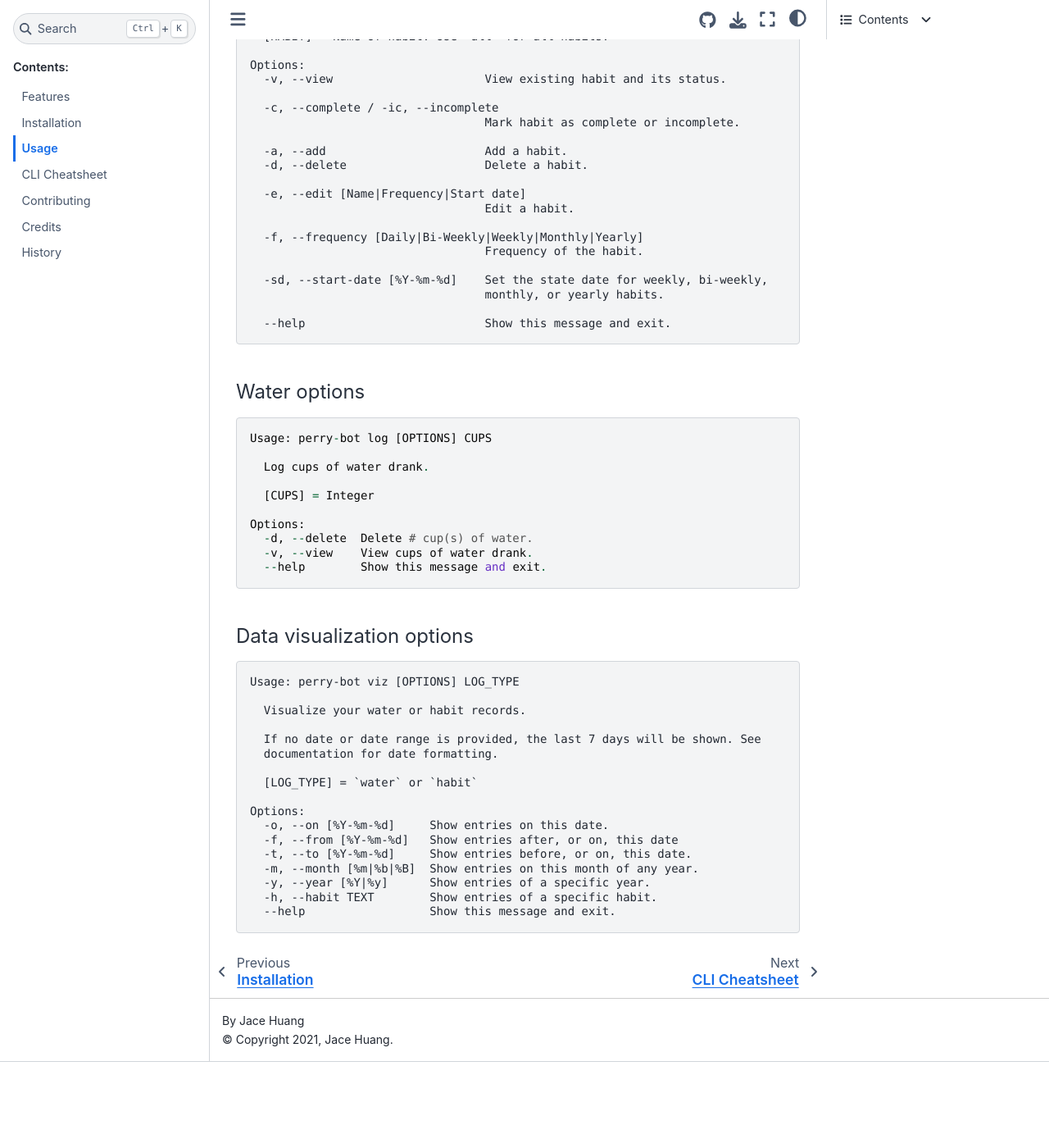
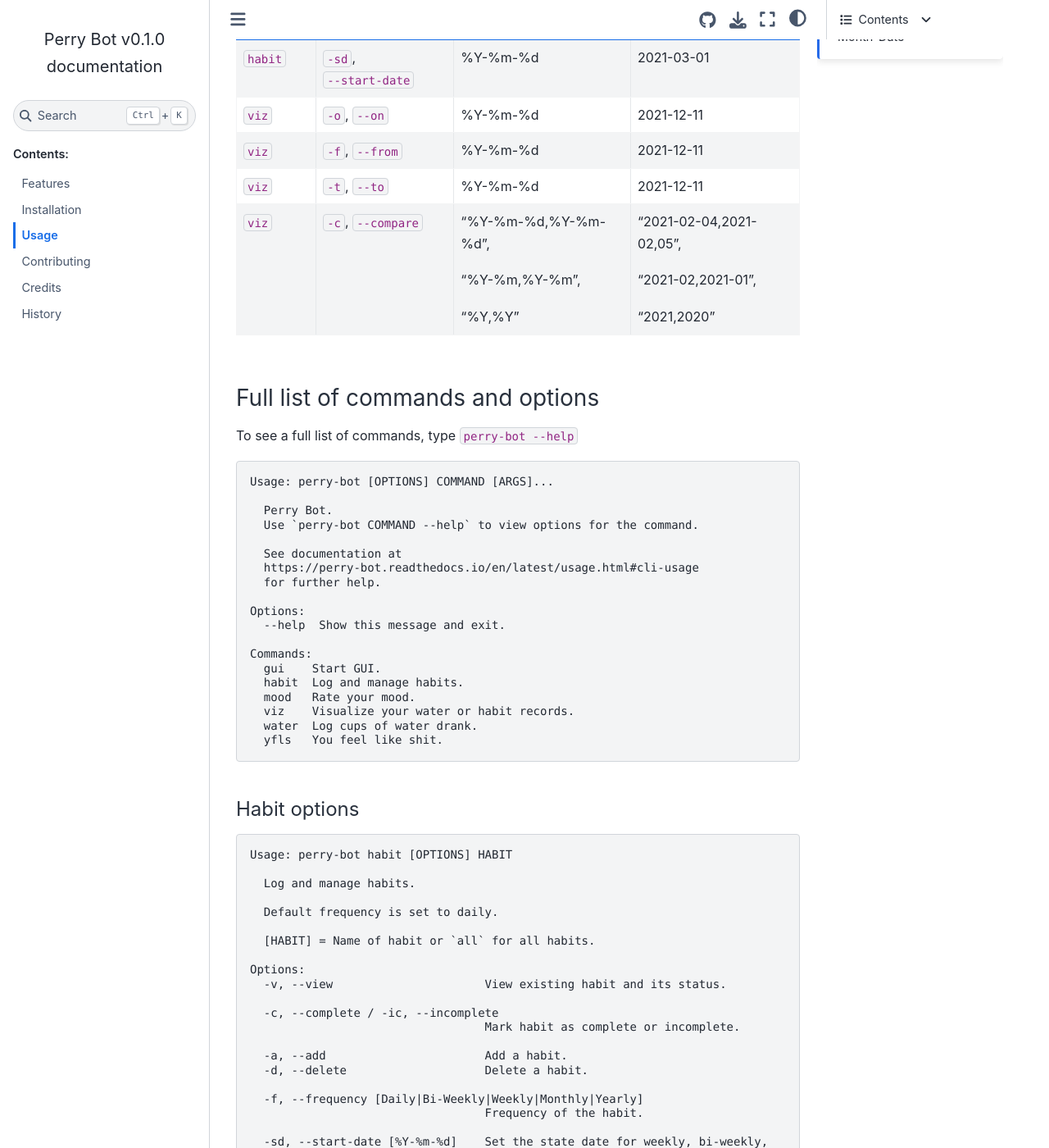
Before and after one commit to shunnkou/perry-bot, a Sphinx documentation site: the page built from docs/usage.rst, in a window 1280 px wide and 1400 px high, scrolled down 4780 px. Shown: the whole window at 82% size. Built offline with Sphinx 7.4.7 and the Sphinx Book theme 1.1.4, drawn with Linux system fonts in a browser that asks for light colours; before the commit the page ends 6075 px from its top, so only the background shows below that; some of the changed text lies outside the part shown.

Commit message:
Update docs

```diff
--- a/AUTHORS.rst
+++ b/AUTHORS.rst
@@ -12,11 +12,15 @@
 
 None yet. Why not be the first?
 
+Misc
 _____
 
 
 This package was created based on a modified
 `audreyr/cookiecutter-pypackage`_ project template using `Cookiecutter`_
 
+The interactive self-care guide is from https://youfeellikeshit.com/.
+
+
 .. _Cookiecutter: https://github.com/cookiecutter/cookiecutter
 .. _audreyr/cookiecutter-pypackage: https://github.com/audreyfeldroy/cookiecutter-pypackage)
--- a/docs/cheatsheet.rst
+++ /dev/null
@@ -1,99 +0,0 @@
-==============
-CLI Cheatsheet
-==============
-
-* A collection of valid command options.
-
-Water
-=====
-* Log water
-
-  * ``$ perry-bot water 2``
-
-* Delete water in case of errors
-
-  * ``$ perry-bot water -d 1``
-
-* View cups of water drank today
-
-  * ``$ perry-bot water -v today``
-
-* Water reminders
-
-  * Start the reminder
-
-    * ``$ perry-bot water --start reminder``
-
-  * Stop the reminder
-
-    * ``$ perry-bot water --stop reminder``
-
-  * Change the reminder's schedule
-
-    * ``$ perry-bot water --edit reminder``
-
-
-Mood
-====
-
-* Rate your mood on a scale of 1 - 10
-
-  * ``$ perry-bot mood 6``
-
-* Add a comment to your mood rating
-
-  * ``$ perry-bot mood -c "Failed an exam today..." 3``
-
-* View today's average mood
-
-  * ``$ perry-bot mood --view today``
-
-
-Habit
-=====
-* Add a habit
-
-  * ``$ perry-bot habit -a "Water plants"``
-  * Specify a habit's frequency and start date
-
-    * ``$ perry-bot habit -a -f bi-weekly -sd 2021-02-18 "Water plants"``
-
-* Delete a habit
-
-  * ``$ perry-bot habit -d "Water plants"``
-
-* Edit a habit
-
-  * ``$ perry-bot habit -e name --original "Water plants" "Water plants!!!"``
-
-    * Note that editing the name of a habit requires an ``original`` option
-  * ``$ perry-bot habit -e frequency -f weekly "Water plants!!!``
-
-
-Data visualization
-==================
-* See data for the last 7 days
-
-  * ``$ perry-bot viz water``
-  * ``$ perry-bot viz habit``
-  * ``$ perry-bot viz mood``
-
-* See data on a specific day
-
-  * ``$ perry-bot viz --on 2021-02-03 water``
-
-* See data in a specific date range
-
-  * ``$ perry-bot viz --from 2021-01-02 --to 2021-02-02 mood``
-
-* Compare data from two dates
-
-  * Compare days
-
-    * ``$ perry-bot viz --compare "2021-02-02,2021-02-05" habit``
-  * Compare months
-
-    * ``$ perry-bot viz --compare "2021-01,2021-02" water``
-  * Compare years
-
-    * ``$perry-bot viz --compare "2020-2021" mood``
--- a/docs/index.rst
+++ b/docs/index.rst
@@ -6,16 +6,15 @@
 
 .. include:: readme.rst
 
-=========
 
 .. toctree::
    :maxdepth: 2
    :caption: Contents:
+   :hidden:
 
    readme
    installation
    usage
-   cheatsheet
    contributing
    authors
    history
--- a/docs/readme.rst
+++ b/docs/readme.rst
@@ -35,7 +35,9 @@
 
 * Water reminder
 * Visualize your tracked data
-* Local data storage with a SQLite database
 * `You feel like sh*t's`_ interactive self-care
 
+  * Save and load your progress
+* Local data storage with a SQLite database
+
 .. _You feel like sh*t's: https://youfeellikeshit.com/
--- a/docs/usage.rst
+++ b/docs/usage.rst
@@ -176,6 +176,13 @@
 If no frequency is specified, the default is daily.
 
 
+.. margin::
+
+    .. attention::
+
+        Editing the name of a habit requires an ``--original`` option
+
+
 Edit a habit
 """"""""""""
 
@@ -212,8 +219,69 @@
 
     $ perry-bot viz [OPTIONS] [LOG_TYPE]
 
-If no date range is provided, the last 7 days will be shown.
+| If no date range is provided, the last 7 days will be shown.
+| For example, to see data for the last 7 days:
 
+.. code-block::
+
+    $ perry-bot viz water
+    $ perry-bot viz habit
+    $ perry-bot viz mood
+
+
+To see data on a specific day:
+
+.. code-block::
+
+    $ perry-bot viz --on 2021-02-03 water
+
+
+To see data in a specific date range:
+
+.. code-block::
+
+    $ perry-bot viz --from 2021-01-02 --to 2021-02-02 mood
+
+
+Compare data from two dates
+"""""""""""""""""""""""""""
+
+To compare days:
+
+.. code-block::
+
+    $ perry-bot viz --compare "2021-02-02,2021-02-05" habit
+
+
+To compare months:
+
+.. code-block::
+
+    $ perry-bot viz --compare "2021-01,2021-02" water
+
+
+To compare years:
+
+.. code-block::
+
+    $ perry-bot viz --compare "2020-2021" mood
+
+
+
+You feel like shit: An interactive self-care guide
+^^^^^^^^^^^^^^^^^^^^^^^^^^^^^^^^^^^^^^^^^^^^^^^^^^
+
+Use the ``yfls`` command:
+
+.. code-block::
+
+    $ perry-bot yfls [OPTIONS]
+
+.. margin::
+
+    .. note::
+
+        Basically, everything is in the format of "Year-Month-Date"
 
 
 Date Formats
@@ -224,7 +292,7 @@
 
     * - Command
       - Option
-      - Accepted Format(s)
+      - Accepted Format
       - Example
     * - ``habit``
       - ``-sd``, ``--start-date``
@@ -243,13 +311,17 @@
       - %Y-%m-%d
       - 2021-12-11
     * - ``viz``
-      - ``-m``, ``--month``
-      - %m, %b, %B
-      - 12, Dec, December
-    * - ``viz``
-      - ``-y``, ``--year``
-      - %Y, %y
-      - 2021, 21
+      - ``-c``, ``--compare``
+      - "%Y-%m-%d,%Y-%m-%d",
+
+        "%Y-%m,%Y-%m",
+
+        "%Y,%Y"
+      - "2021-02-04,2021-02,05",
+
+        "2021-02,2021-01",
+
+        "2021,2020"
 
 
 
@@ -263,12 +335,11 @@
     Usage: perry-bot [OPTIONS] COMMAND [ARGS]...
 
       Perry Bot.
-
       Use `perry-bot COMMAND --help` to view options for the command.
 
       See documentation at
-      https://perry-bot.readthedocs.io/en/latest/usage.html#cli-usage for
-      further help.
+      https://perry-bot.readthedocs.io/en/latest/usage.html#cli-usage
+      for further help.
 
     Options:
       --help  Show this message and exit.
@@ -276,8 +347,10 @@
     Commands:
       gui    Start GUI.
       habit  Log and manage habits.
-      log    Log cups of water drank.
+      mood   Rate your mood.
       viz    Visualize your water or habit records.
+      water  Log cups of water drank.
+      yfls   You feel like shit.
 
 
 Habit options
@@ -289,7 +362,9 @@
 
       Log and manage habits.
 
-      [HABIT] = Name of habit. Use `all` for all habits.
+      Default frequency is set to daily.
+
+      [HABIT] = Name of habit or `all` for all habits.
 
     Options:
       -v, --view                      View existing habit and its status.
@@ -300,37 +375,41 @@
       -a, --add                       Add a habit.
       -d, --delete                    Delete a habit.
 
-      -e, --edit [Name|Frequency|Start date]
-                                      Edit a habit.
-
       -f, --frequency [Daily|Bi-Weekly|Weekly|Monthly|Yearly]
                                       Frequency of the habit.
 
       -sd, --start-date [%Y-%m-%d]    Set the state date for weekly, bi-weekly,
                                       monthly, or yearly habits.
 
+      -e, --edit [Name|Frequency|Start date]
+                                      Edit a habit
+
+      -o, --original TEXT             The name of the habit you want to edit. Use
+                                      when editing the name of a habit
+
       --help                          Show this message and exit.
 
 
-Water options
-"""""""""""""
+Mood options
+""""""""""""
 
 .. code-block::
 
-    Usage: perry-bot log [OPTIONS] CUPS
+    Usage: perry-bot mood [OPTIONS] ARG
 
-      Log cups of water drank.
+      Rate your mood.
 
-      [CUPS] = Integer
+      [ARG] = Integer from 1 - 10 or `today` to view today's mood.
 
     Options:
-      -d, --delete  Delete # cup(s) of water.
-      -v, --view    View cups of water drank.
-      --help        Show this message and exit.
+      -v, --view          View today's mood.
+      -c, --comment TEXT  Add a comment.
+      --help              Show this message and exit.
+
 
 
 Data visualization options
-"""""""""""""""""""""""""""
+""""""""""""""""""""""""""
 
 .. code-block::
 
@@ -341,13 +420,51 @@
       If no date or date range is provided, the last 7 days will be shown. See
       documentation for date formatting.
 
-      [LOG_TYPE] = `water` or `habit`
+      [LOG_TYPE] = `water` or `mood` or `habit`
 
     Options:
-      -o, --on [%Y-%m-%d]     Show entries on this date.
-      -f, --from [%Y-%m-%d]   Show entries after, or on, this date
-      -t, --to [%Y-%m-%d]     Show entries before, or on, this date.
-      -m, --month [%m|%b|%B]  Show entries on this month of any year.
-      -y, --year [%Y|%y]      Show entries of a specific year.
-      -h, --habit TEXT        Show entries of a specific habit.
-      --help                  Show this message and exit.
+      -o, --on [%Y-%m-%d]    Show records on this date.
+      -f, --from [%Y-%m-%d]  Show records after, or on, this date
+      -t, --to [%Y-%m-%d]    Show records before, or on, this date.
+      -c, --compare TEXT     Compare records. Separate values with a comma.
+      -h, --habit TEXT       Show entries of a specific habit.
+      --help                 Show this message and exit.
+
+
+
+Water options
+"""""""""""""
+
+.. code-block::
+
+    Usage: perry-bot water [OPTIONS] ARG
+
+      Log cups of water drank.
+      Get reminders to drink water.
+      See the documentation for more information on scheduling reminders.
+
+      [ARG] = Integer or `reminder` or `today`
+
+    Options:
+      -d, --delete  Delete NUM cup(s) of water.
+      -v, --view    View cups of water drank. Use with `today` argument.
+      --start       Start water reminder. Use with `reminder` argument.
+      --stop        Stop water reminder. Use with `reminder` argument.
+      -e, --edit    Edit water reminder schedule. use with `reminder` argument.
+      --help        Show this message and exit.
+
+
+You feel like shit options
+""""""""""""""""""""""""""
+
+.. code-block::
+
+    Usage: perry-bot yfls [OPTIONS]
+
+      You feel like shit. Interactive self-care.
+
+    Options:
+      -st, --start     Start the interactive self-care.
+      --save           Save your progress
+      -l, --load       Load your progress from an existing save.
+      --help           Show this message and exit.
```
Also changed, not shown: README.md (+4 -1 lines), 1 other file.
